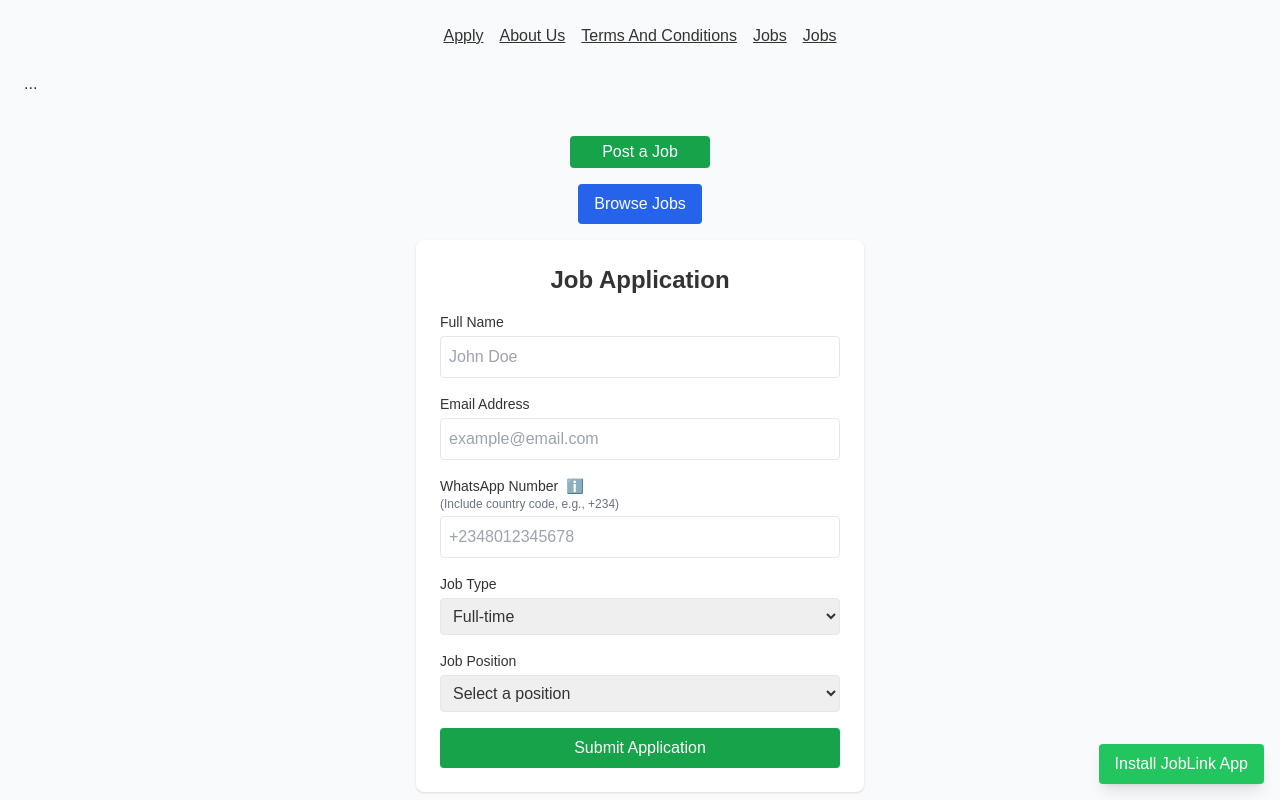
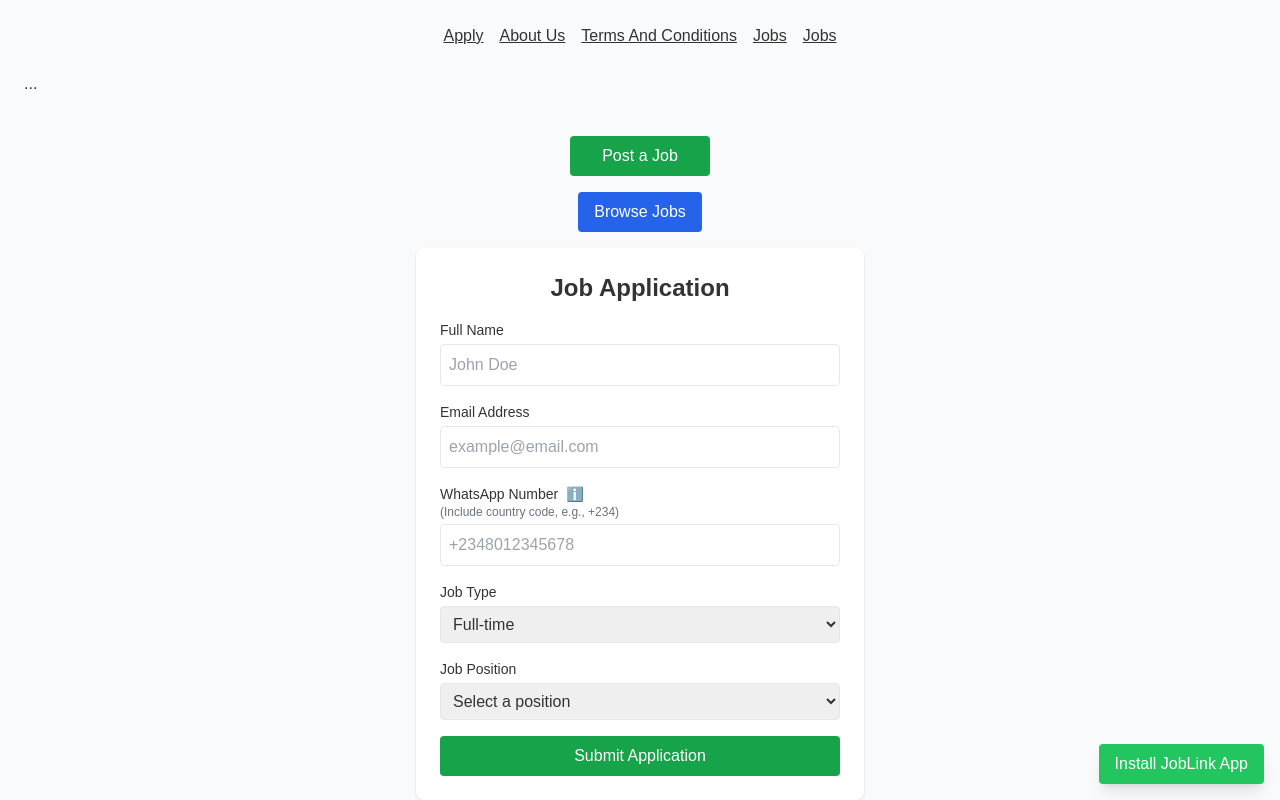
Before and after one commit to Xtosea/JobLink, a React (Create React App) app: page /#/ in a window 1280 px wide. Shown: the top 800 px of the page. Built offline with nearby package versions, Linux system fonts and the light colour scheme.

Commit message:
Update ApplicantForm.jsx

```diff
--- a/src/pages/ApplicantForm.jsx
+++ b/src/pages/ApplicantForm.jsx
@@ -170,7 +170,7 @@ export default function ApplicantForm() {
        {/* 🔵 post Job Button */}
 <div className="flex justify-center mb-4">
   <Link to="/post-job">
-  <button className="bg-green-600 text-white px-8 py-1 rounded">
+  <button className="bg-green-600 text-white px-8 py-2 rounded">
     Post a Job
   </button>
 </Link>
```
